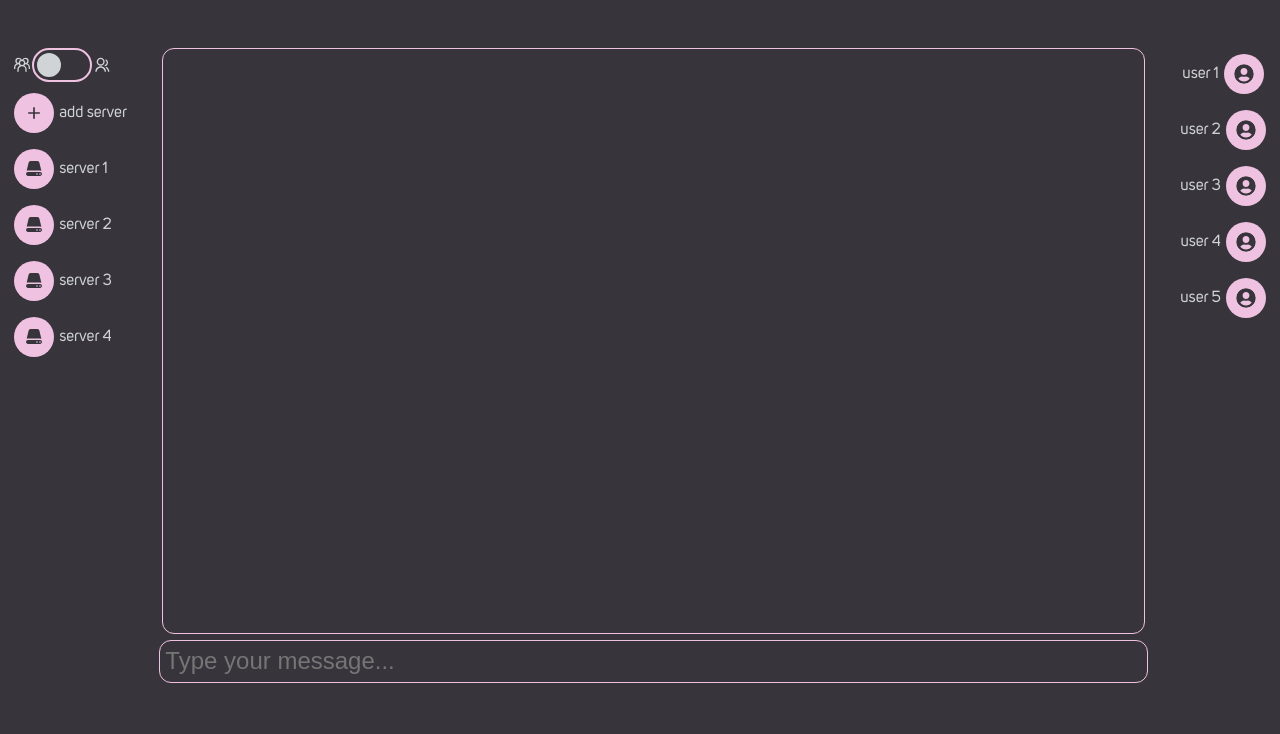
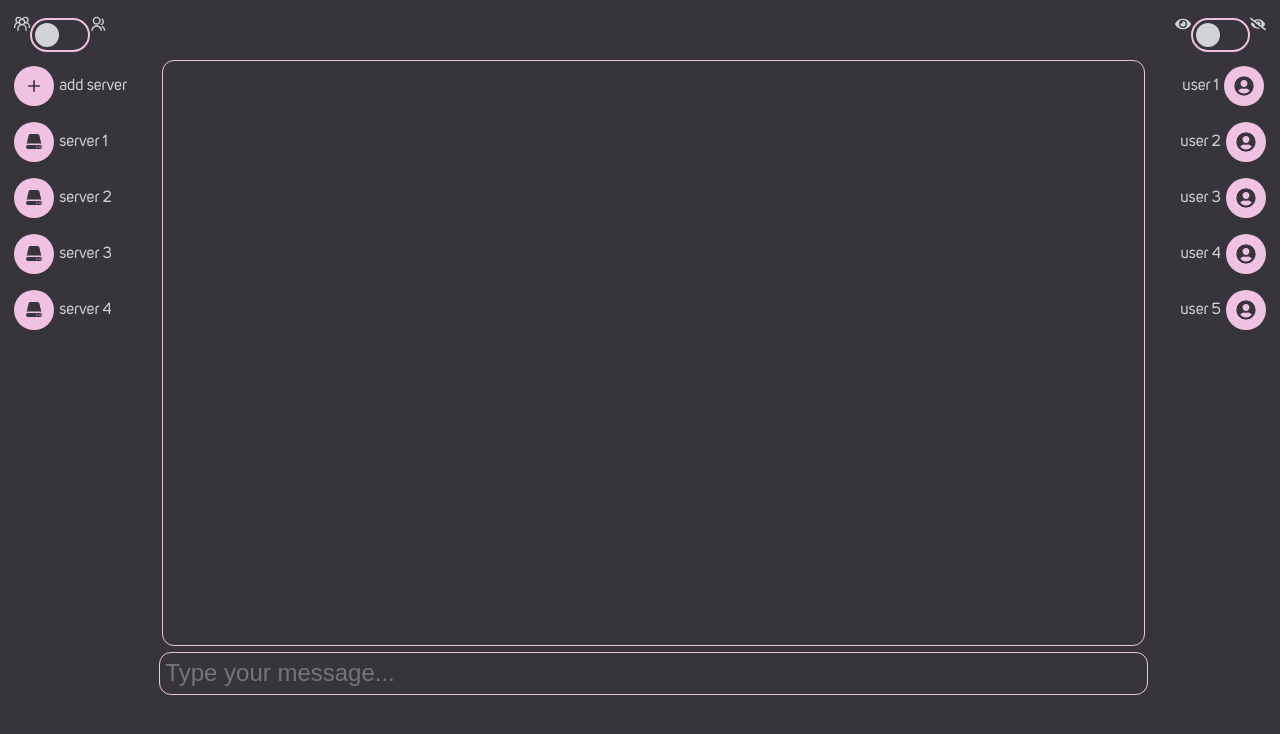
Before and after one commit to t0rbenC0rtes/BeCord-Front, a React (Vite) app: page /app in a window 1280 px wide. Shown: the top 734 px of the page. Built offline with nearby package versions, Linux system fonts and the light colour scheme.

Commit message:
updated toggles

```diff
--- a/index.html
+++ b/index.html
@@ -3,6 +3,7 @@
   <head>
     <meta charset="UTF-8" />
     <meta name="viewport" content="width=device-width, initial-scale=1.0" />
+    <link rel="icon" type="image/svg+xml" href="/becord-logo.png" />
     <title>BeCord</title>
   </head>
   <body>
--- a/src/components/Home.jsx
+++ b/src/components/Home.jsx
@@ -1,10 +1,12 @@
 import ServerList from "./ServerList";
 import UserList from "./UserList";
 import ChatBox from "./ChatBox";
+import Toggles from "./Toggles";
 
 const Home = () => {
   return (
     <div className="app">
+      <Toggles />
       <div className="display">
         <ServerList />
         <ChatBox />
--- a/src/components/ServerList.jsx
+++ b/src/components/ServerList.jsx
@@ -8,14 +8,7 @@ const ServerList = () => {
   return (
     <>
       <div className="serverList">
-        <div className="toggle">
-          <GrGroup />
-          <label className="switch">
-            <input type="checkbox" />
-            <span className="slider"></span>
-          </label>
-          <RiGroupLine />
-        </div>
+
         <div className="serverDiv">
           <MdAdd className="addServerBtn" />
           <p>add server</p>
--- /dev/null
+++ b/src/components/Toggles.jsx
@@ -0,0 +1,29 @@
+import React from "react";
+import { GrGroup } from "react-icons/gr";
+import { RiGroupLine } from "react-icons/ri";
+import { FaEye, FaEyeSlash } from "react-icons/fa";
+
+const Toggles = () => {
+  return (
+    <div className="toggle">
+      <div className="serverToggle">
+        <GrGroup />
+        <label className="switch">
+          <input type="checkbox" />
+          <span className="slider"></span>
+        </label>
+        <RiGroupLine />
+      </div>
+      <div className="userToggle">
+        <FaEye />
+        <label className="switch">
+          <input type="checkbox" />
+          <span className="slider"></span>
+        </label>
+        <FaEyeSlash />
+      </div>
+    </div>
+  );
+};
+
+export default Toggles;
--- a/src/styles/_serverList.scss
+++ b/src/styles/_serverList.scss
@@ -16,6 +16,11 @@
     overflow: hidden;
     text-overflow: ellipsis;
   }
+  @media screen and (max-width:480px) {
+    p {
+      display: none;
+    }
+  }
 }
 
 .addServerBtn,
--- a/src/styles/_toggle.scss
+++ b/src/styles/_toggle.scss
@@ -4,8 +4,11 @@
 
 .toggle {
   display: flex;
+  justify-content: space-between;
+  width: 100%;
   align-items: center;
-  gap: .125rem;
+  gap: 0.125rem;
+  margin-bottom: .5rem;
 }
 
 .switch {
--- a/src/styles/_userLIst.scss
+++ b/src/styles/_userLIst.scss
@@ -17,6 +17,11 @@
     overflow: hidden;
     text-overflow: ellipsis;
   }
+  @media screen and (max-width:480px) {
+    p {
+      display: none;
+    }
+  }
 }
 
 .userIcon {
--- a/src/styles/main.scss
+++ b/src/styles/main.scss
@@ -22,7 +22,7 @@ body {
   justify-content: center;
   align-items: center;
   margin: 0 0.875rem;
-  margin-top: 3rem;
+  margin-top: 1rem;
   h1 {
     display: flex;
     align-items: center;
```
